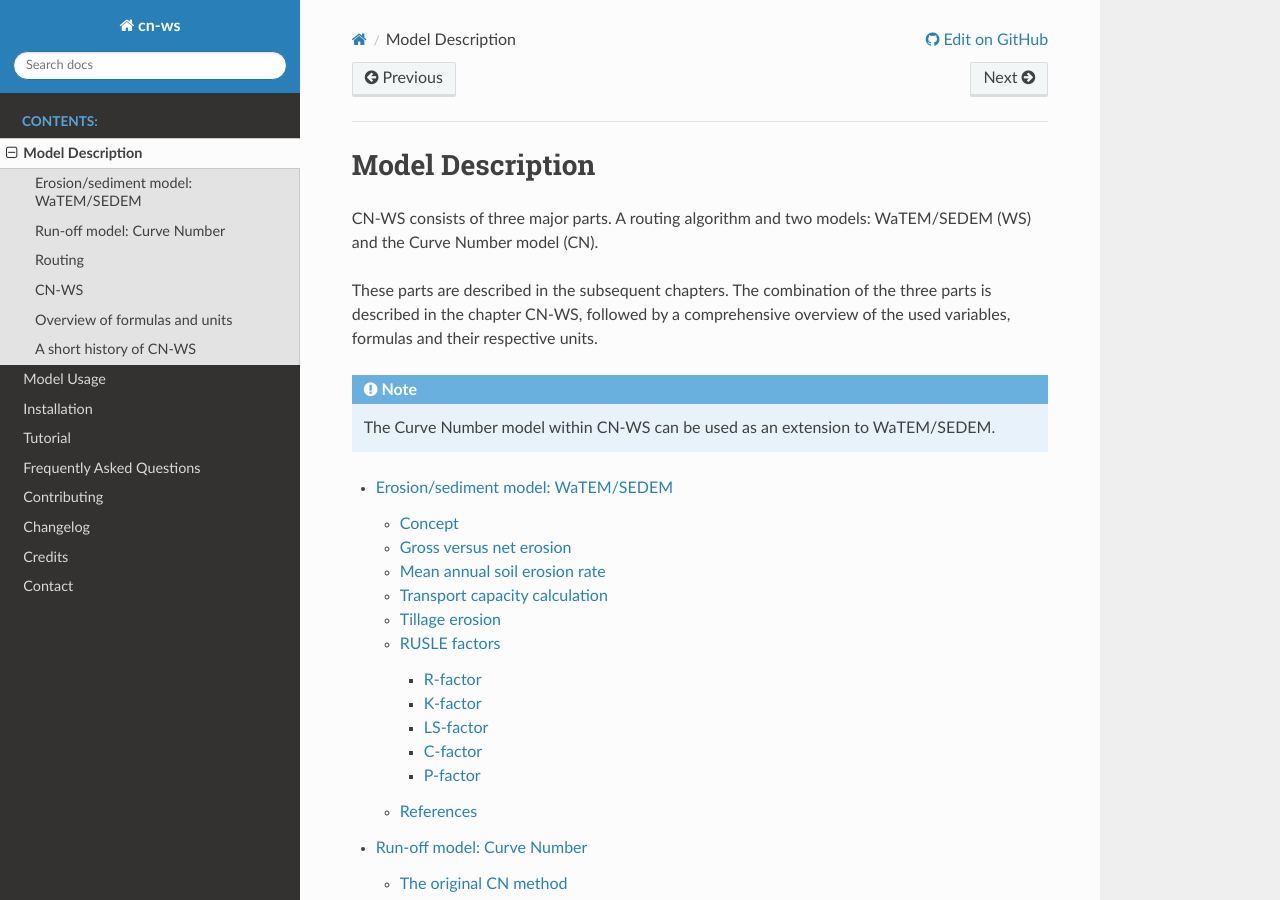
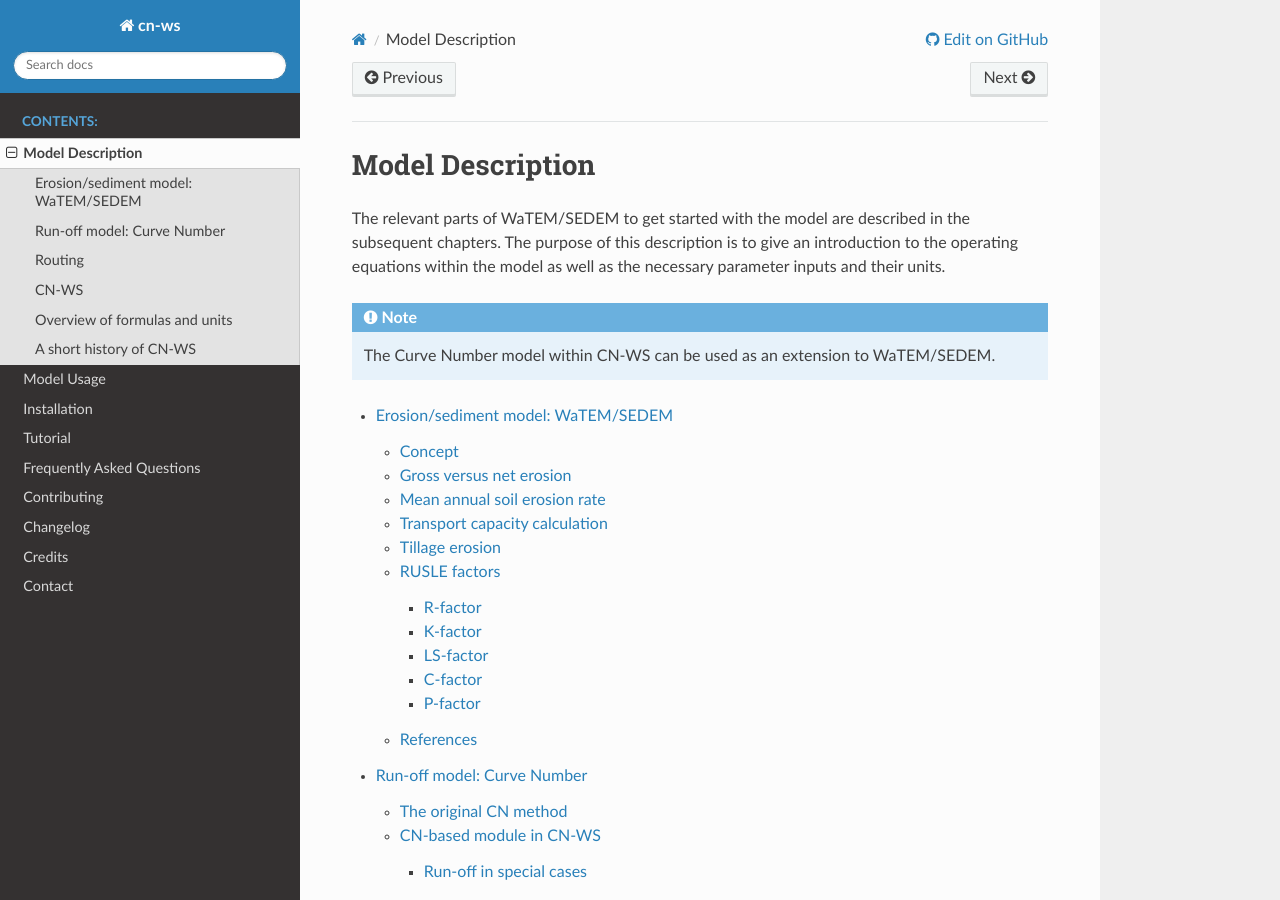
Before and after one commit to watem-sedem/watem-sedem, a Sphinx documentation site: the page built from docs/model.rst, in a window 1280 px wide and 900 px high. Built offline with Sphinx 7.4.7 and the Read the Docs theme 2.0.0, drawn with Linux system fonts in a browser that asks for light colours.

Commit message:
Update model.rst according to remarks Gert Verstraeten

```diff
--- a/docs/model.rst
+++ b/docs/model.rst
@@ -4,12 +4,10 @@
 Model Description
 #################
 
-CN-WS consists of three major parts. A routing algorithm and
-two models: WaTEM/SEDEM (WS) and the Curve Number model (CN).
-
-These parts are described in the subsequent chapters. The combination of the three parts
-is described in the chapter CN-WS, followed by a comprehensive overview
-of the used variables, formulas and their respective units.
+The relevant parts of WaTEM/SEDEM to get started with the model are described in the
+subsequent chapters. The purpose of this description is to give an introduction to the
+operating equations within the model as well as the necessary parameter inputs and their
+units.
 
 .. note::
     The Curve Number model within CN-WS can be used as an extension to
```
